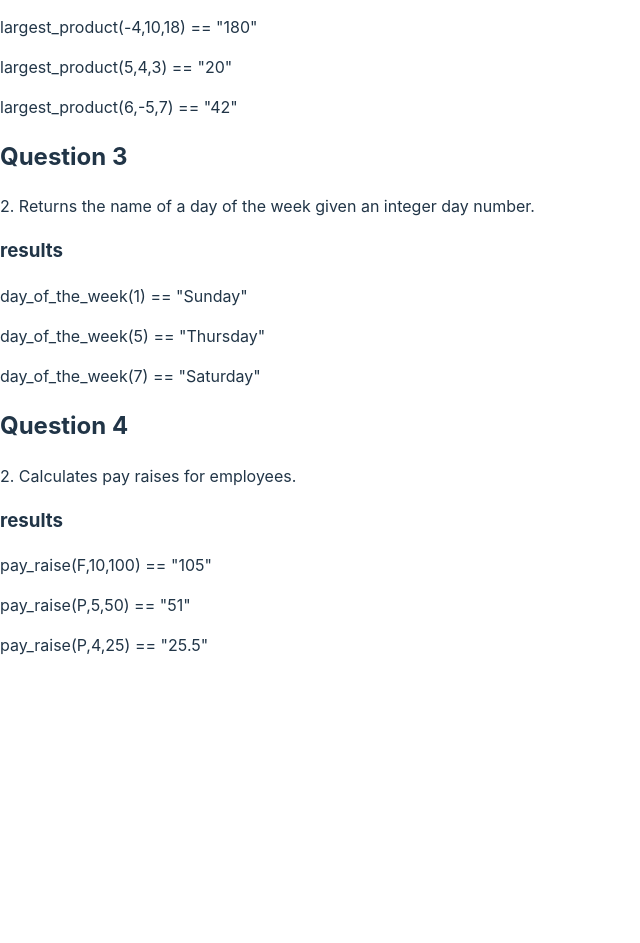
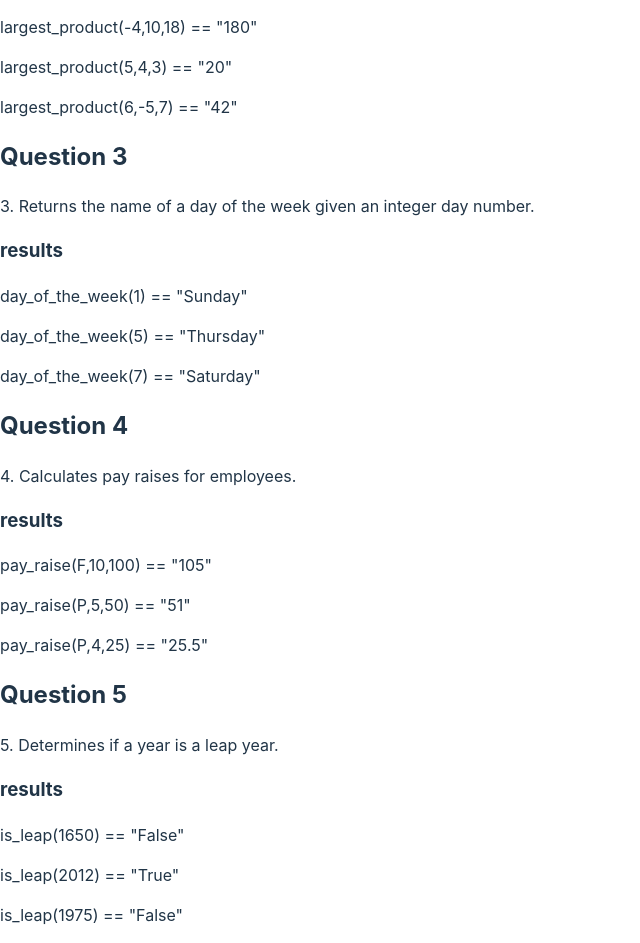
Before and after one commit to LianaV27/UX308FinalExam, a React (Vite) app: page / in a window 1280 px wide. Shown: the part 420-1363 px from the top of the page, without its empty margins (0-640 px from the left). Before the commit the page ends 1093 px from the top, so only its background shows below. Built offline with nearby package versions, Linux system fonts and the light colour scheme.

Commit message:
complete Q5

```diff
--- a/src/App.jsx
+++ b/src/App.jsx
@@ -1,4 +1,4 @@
-import {Question1, Question2, Question3, Question4} from './components.jsx';
+import {Question1, Question2, Question3, Question4, Question5} from './components.jsx';
 
 function App() {
   return (
@@ -7,6 +7,7 @@ function App() {
         <Question2 />
         <Question3 />
         <Question4 />
+        <Question5 />
 
     </>
   )
--- a/src/components.jsx
+++ b/src/components.jsx
@@ -1,4 +1,4 @@
-import {  colour_mix, largest_product, day_of_the_week, pay_raise } from './functions.js';
+import {  colour_mix, largest_product, day_of_the_week, pay_raise, is_leap } from './functions.js';
 
 function Question1() {
     return <section>
@@ -25,7 +25,7 @@ function Question2() {
 function Question3() {
     return <section>
         <h2>Question 3</h2>
-        2. Returns the name of a day of the week given an integer day number.
+        3. Returns the name of a day of the week given an integer day number.
         <h3>results</h3>
         <p>day_of_the_week(1) == "{day_of_the_week(1)}"</p>
         <p>day_of_the_week(5) == "{day_of_the_week(5)}"</p>
@@ -36,13 +36,23 @@ function Question3() {
 function Question4() {
     return <section>
         <h2>Question 4</h2>
-        2. Calculates pay raises for employees.
+        4. Calculates pay raises for employees.
         <h3>results</h3>
         <p>pay_raise(F,10,100) == "{pay_raise("F",10,100)}"</p>
         <p>pay_raise(P,5,50) == "{pay_raise("P",5,50)}"</p>
         <p>pay_raise(P,4,25) == "{pay_raise("P",4,25)}"</p>
-
     </section>
 }
 
-export { Question1, Question2, Question3, Question4 }
+function Question5() {
+    return <section>
+        <h2>Question 5</h2>
+        5. Determines if a year is a leap year.
+        <h3>results</h3>
+        <p>is_leap(1650) == "{is_leap(1650)}"</p>
+        <p>is_leap(2012) == "{is_leap(2012)}"</p>
+        <p>is_leap(1975) == "{is_leap(1975)}"</p>
+    </section>
+}
+
+export { Question1, Question2, Question3, Question4, Question5 }
--- a/src/functions.js
+++ b/src/functions.js
@@ -48,19 +48,7 @@ function largest_product(val1, val2, val3) {
     return product;
 }
 
-/*
-    -------------------------------------------------------
-    Returns the name of a day of the week given an integer day number.
-    Day 1 is "Sunday", day 7 is "Saturday".
-    Returns "Error" if the number is not valid.
-    Use: day = day_of_the_week(day_num)
-    -------------------------------------------------------
-    Parameters:
-        day_num - day number (1 <= int <= 7)
-    Returns:
-        day - name of a day of the week (str)
-    ------------------------------------------------------
-    */
+
 function day_of_the_week(day_num) {
 
     let day;
@@ -92,27 +80,6 @@ function day_of_the_week(day_num) {
     return day;
 }
 
-/*
--------------------------------------------------------
-Calculates pay raises for employees. Pay raises are based on:
-status: Full Time ('F)' or Part Time ('P')
-and years of service
-Raises are:
-    5% for full time greater than or equal to 10 years service
-    1.5% for full time less than 4 years service
-    3% for part time greater than 10 years service
-    1% for part time less than 4 years service
-    2% for all others
-Use: new_salary = pay_raise(status, years, salary)
--------------------------------------------------------
-Parameters:
-    status - employment type (str - 'F' or 'P')
-    years - number of years employed (int > 0)
-    salary - current salary (float > 0)
-Returns:
-    new_salary - employee's new salary (float).
--------------------------------------------------------
-*/
 
 function pay_raise(status, years, salary) {
     let new_salary;
@@ -122,7 +89,7 @@ function pay_raise(status, years, salary) {
     } else if (status == "F" && years < 4) {
         new_salary = salary * 0.015 + salary;
 
-    } else if (status == "P" && years >10) {
+    } else if (status == "P" && years > 10) {
         new_salary = salary * 0.03 + salary;
 
     } else if (status == "P" && years < 4) {
@@ -135,4 +102,41 @@ function pay_raise(status, years, salary) {
     return new_salary;
 }
 
-export { colour_mix, largest_product, day_of_the_week, pay_raise }
+/*
+   -------------------------------------------------------
+   Determines if a year is a leap year. Every year that is
+   exactly divisible by four is a leap year, except for years
+   that are exactly divisible by 100, but these centurial years
+   are leap years if they are exactly divisible by 400.
+
+   For
+   example, the years 1700, 1800, and 1900 are not leap years,
+   but the years 1600 and 2000 are.
+   Use: result = is_leap(year)
+   -------------------------------------------------------
+   Parameters:
+       year - a year (int > 0)
+   Returns:
+       result - True if year is a leap year,
+           False otherwise (boolean)
+   ------------------------------------------------------
+   */
+
+function is_leap(year) {
+
+    let result;
+
+    if (year % 400 == 0) {
+        result = "True";
+
+    } else if (year % 4 == 0 && year % 100 != 0) {
+        result = "True";
+
+    } else {
+        result = "False";
+    }
+
+    return result;
+}
+
+export { colour_mix, largest_product, day_of_the_week, pay_raise, is_leap }
```
